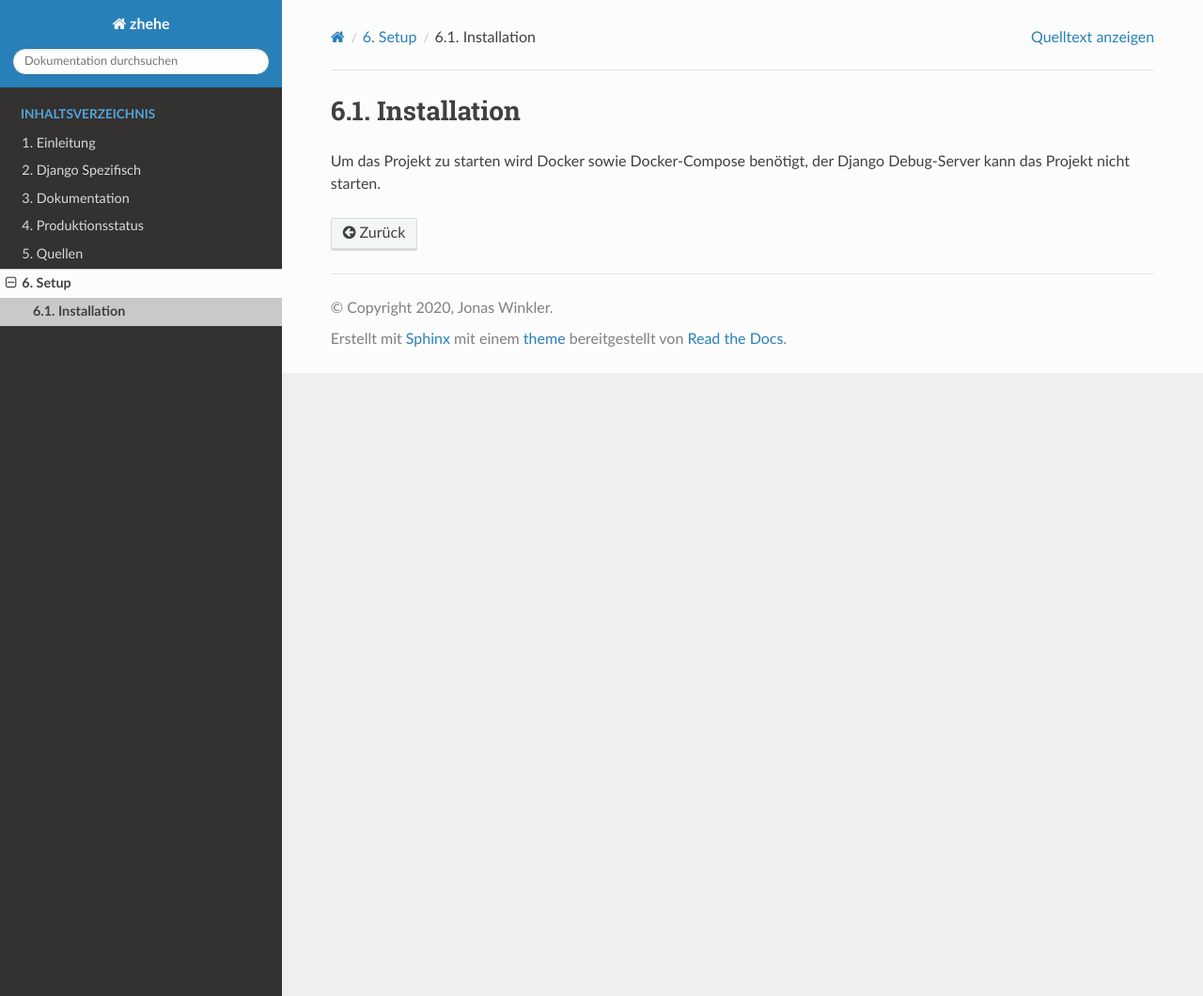
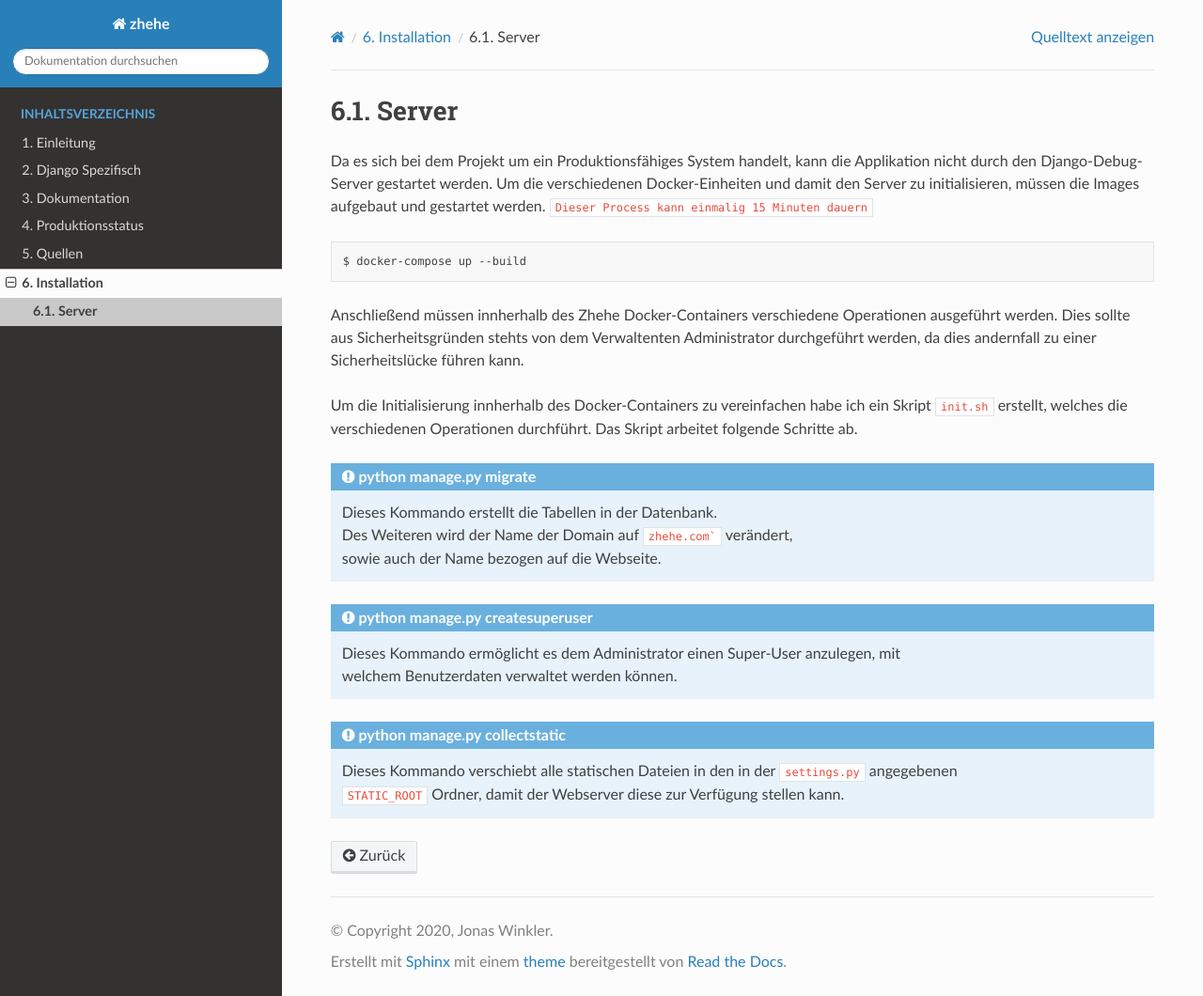
Before and after one commit to Winkler-Jonas/python-web-wpf, a Sphinx documentation site: the page built from zhehe/docs/source/setup/setup.rst, in a window 1280 px wide and 1060 px high. Shown: the whole window at 94% size. Built offline with Sphinx 7.4.7 and the Read the Docs theme 2.0.0, drawn with Linux system fonts in a browser that asks for light colours.

Commit message:
setup instructions

````diff
--- a/zhehe/docs/source/setup/index.rst
+++ b/zhehe/docs/source/setup/index.rst
@@ -1,5 +1,5 @@
-Setup
-#####
+Installation
+############
 
 .. toctree::
    :maxdepth: 1
--- a/zhehe/docs/source/setup/setup.rst
+++ b/zhehe/docs/source/setup/setup.rst
@@ -1,4 +1,36 @@
-Installation
-************
+Server
+******
 
-Um das Projekt zu starten wird Docker sowie Docker-Compose benötigt, der Django Debug-Server kann das Projekt nicht starten.
+Da es sich bei dem Projekt um ein Produktionsfähiges System handelt, kann die Applikation nicht durch den
+Django-Debug-Server gestartet werden. Um die verschiedenen Docker-Einheiten und damit den Server zu initialisieren,
+müssen die Images aufgebaut und gestartet werden. ``Dieser Process kann einmalig 15 Minuten dauern``
+
+.. code-block:: bash
+
+    $ docker-compose up --build
+
+Anschließend müssen innherhalb des Zhehe Docker-Containers verschiedene Operationen ausgeführt werden. Dies sollte
+aus Sicherheitsgründen stehts von dem Verwaltenten Administrator durchgeführt werden, da dies andernfall zu einer
+Sicherheitslücke führen kann.
+
+Um die Initialisierung innherhalb des Docker-Containers zu vereinfachen habe ich ein Skript ``init.sh`` erstellt, welches
+die verschiedenen Operationen durchführt. Das Skript arbeitet folgende Schritte ab.
+
+..  admonition:: python manage.py migrate
+    :class: toggle
+
+    | Dieses Kommando erstellt die Tabellen in der Datenbank.
+    | Des Weiteren wird der Name der Domain auf ``zhehe.com``` verändert,
+    | sowie auch der Name bezogen auf die Webseite.
+
+..  admonition:: python manage.py createsuperuser
+    :class: toggle
+
+    | Dieses Kommando ermöglicht es dem Administrator einen Super-User anzulegen, mit
+    | welchem Benutzerdaten verwaltet werden können.
+
+..  admonition:: python manage.py collectstatic
+    :class: toggle
+
+    | Dieses Kommando verschiebt alle statischen Dateien in den in der ``settings.py`` angegebenen
+    | ``STATIC_ROOT`` Ordner, damit der Webserver diese zur Verfügung stellen kann.
````
